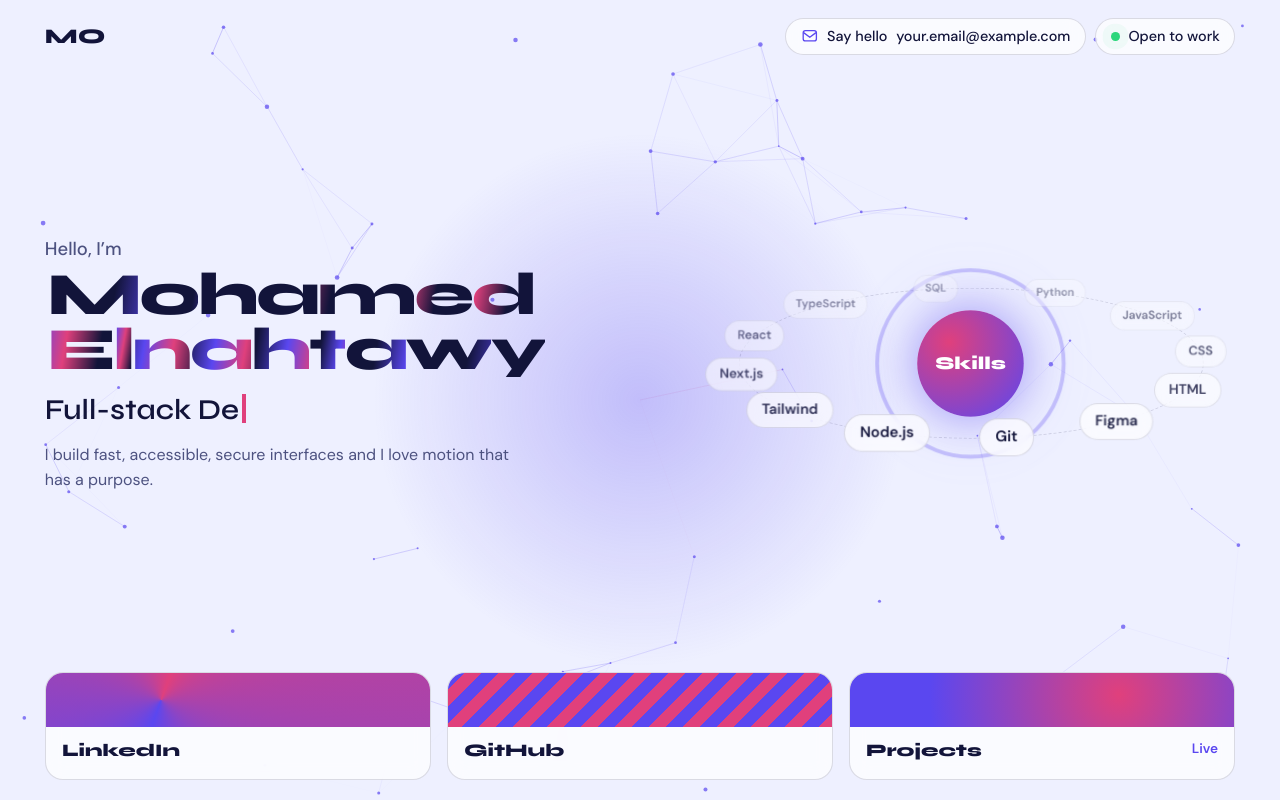
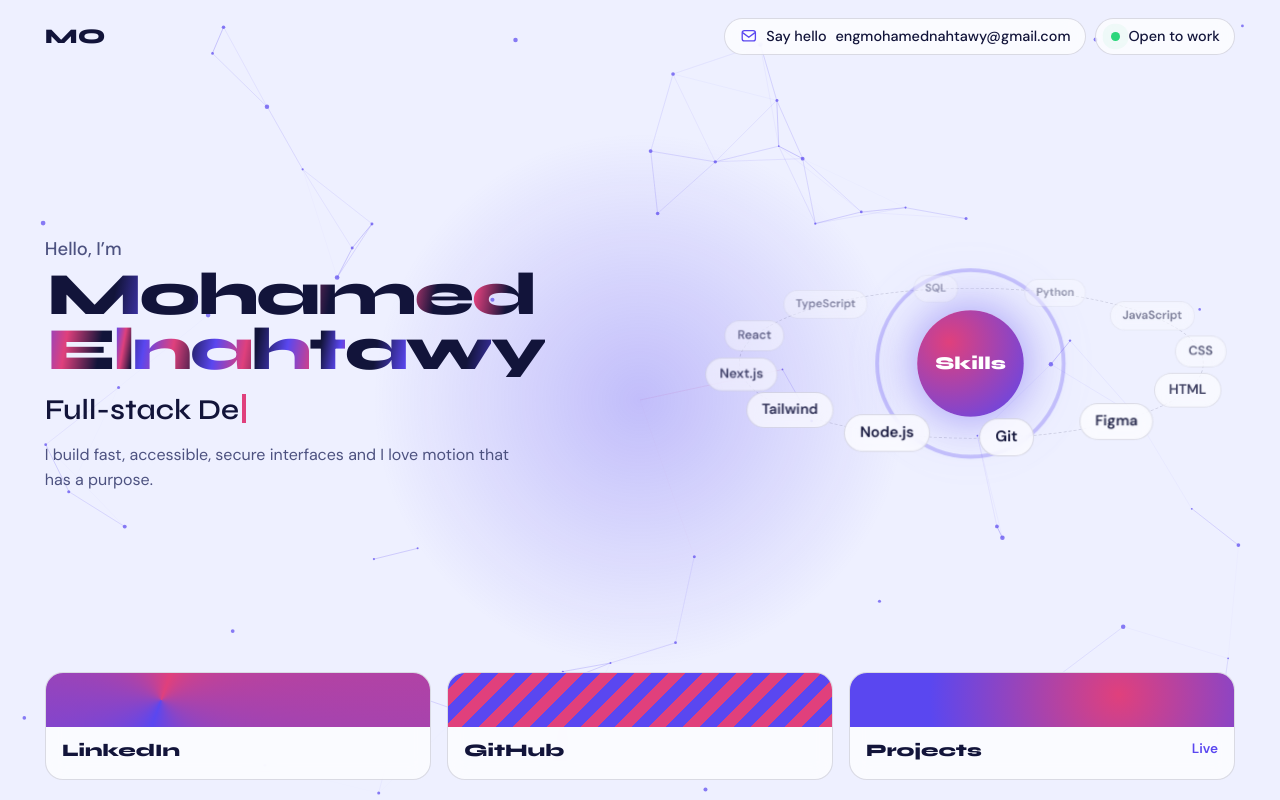
Before and after one commit to mohamedelnahtawy/mohamedelnahtawy.github.io, a plain HTML site: page index.html in a window 1280 px wide. Drawn offline with Linux system fonts and the light colour scheme.

Commit message:
Update index.html

```diff
--- a/index.html
+++ b/index.html
@@ -120,7 +120,7 @@ h1{margin:0;font:800 clamp(3.2rem,min(11vw,17vh),9.5rem)/.92 var(--display);lett
   <header>
     <div class="logo">MO</div>
     <div class="hdr-r">
-      <a class="mail" href="mailto:engmohamednahtawy@gmail.com" aria-label="Email me"><svg viewBox="0 0 24 24" aria-hidden="true"><rect x="3" y="5" width="18" height="14" rx="3"/><path d="m4 8 8 6 8-6"/></svg><span>Say hello</span><em>your.email@example.com</em></a>
+      <a class="mail" href="mailto:engmohamednahtawy@gmail.com" aria-label="Email me"><svg viewBox="0 0 24 24" aria-hidden="true"><rect x="3" y="5" width="18" height="14" rx="3"/><path d="m4 8 8 6 8-6"/></svg><span>Say hello</span><em>engmohamednahtawy@gmail.com</em></a>
       <div class="status"><i></i>Open to work</div>
     </div>
   </header>
```
